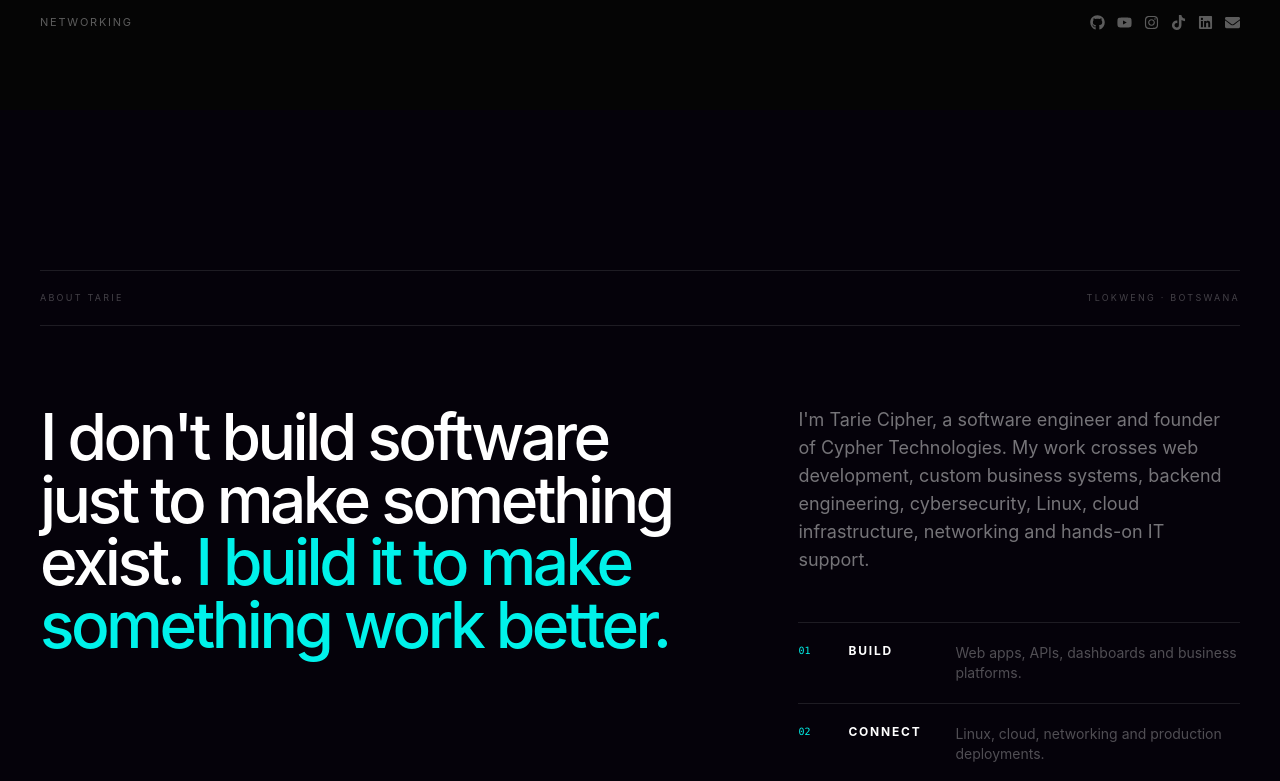
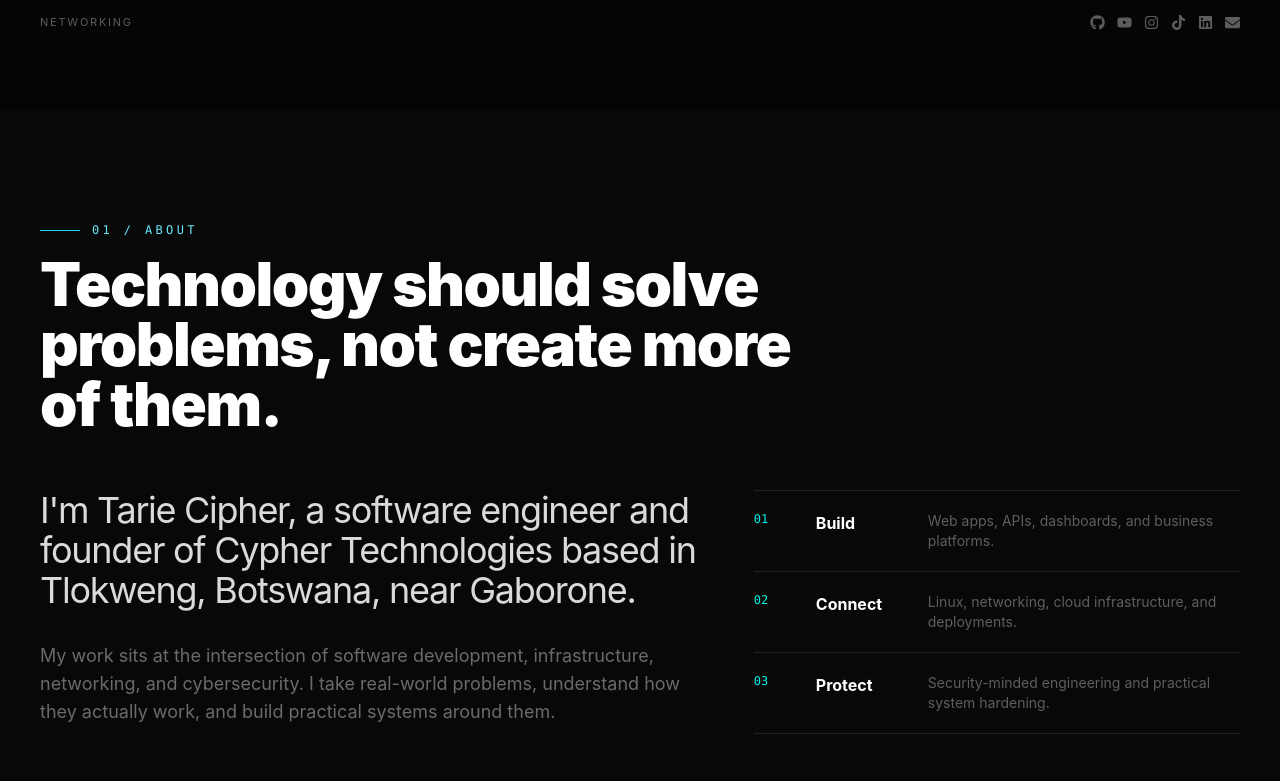
Before and after one commit to tarieciphertech/cypher-portfolio, a React (Vite) app: page / in a window 1280 px wide. Shown: the part 819-1600 px from the top of the page. Built offline with nearby package versions, Linux system fonts and the light colour scheme.

Commit message:
Restore original CypherTech portfolio design

```diff
--- a/src/components/About.jsx
+++ b/src/components/About.jsx
@@ -1,15 +1,26 @@
-import { motion } from "framer-motion";
+import SectionTitle from "./SectionTitle";
 
-const facts=[["01","BUILD","Web apps, APIs, dashboards and business platforms."],["02","CONNECT","Linux, cloud, networking and production deployments."],["03","PROTECT","Security-minded engineering and practical hardening."]];
+const highlights = [
+  ["01","Build","Web apps, APIs, dashboards, and business platforms."],
+  ["02","Connect","Linux, networking, cloud infrastructure, and deployments."],
+  ["03","Protect","Security-minded engineering and practical system hardening."],
+];
 
-export default function About(){
- return <section id="about" className="relative py-28 md:py-40 px-5 md:px-10 overflow-hidden">
-  <div className="max-w-[1500px] mx-auto">
-   <div className="border-y border-white/10 py-5 flex justify-between text-[9px] uppercase tracking-[.25em] text-white/25"><span>About Tarie</span><span>Tlokweng · Botswana</span></div>
-   <div className="grid lg:grid-cols-[1.2fr_.8fr] gap-14 lg:gap-24 py-20">
-    <motion.div initial={{opacity:0,x:-30}} whileInView={{opacity:1,x:0}} viewport={{once:true}}><p className="text-[clamp(2.2rem,5vw,5.5rem)] font-medium tracking-[-.055em] leading-[.98]">I don't build software just to make something exist.<span className="text-[#00f2ea]"> I build it to make something work better.</span></p></motion.div>
-    <div><p className="text-white/45 text-base md:text-lg leading-8">I'm Tarie Cipher, a software engineer and founder of Cypher Technologies. My work crosses web development, custom business systems, backend engineering, cybersecurity, Linux, cloud infrastructure, networking and hands-on IT support.</p><div className="mt-12 border-t border-white/10">{facts.map(([num,title,text])=><div key={num} className="grid grid-cols-[38px_95px_1fr] gap-3 py-5 border-b border-white/10"><span className="font-mono text-[10px] text-[#00f2ea]">{num}</span><strong className="text-xs tracking-[.15em]">{title}</strong><span className="text-sm text-white/30">{text}</span></div>)}</div></div>
-   </div>
-  </div>
- </section>
+export default function About() {
+  return (
+    <section id="about" className="py-28 px-6 md:px-10 bg-[#080808]">
+      <div className="max-w-[1400px] mx-auto">
+        <SectionTitle label="01 / About" title="Technology should solve problems, not create more of them." />
+        <div className="grid lg:grid-cols-[1.15fr_.85fr] gap-14">
+          <div>
+            <p className="text-2xl md:text-4xl leading-[1.15] tracking-[-.035em] text-white/85">I'm Tarie Cipher, a software engineer and founder of Cypher Technologies based in Tlokweng, Botswana, near Gaborone.</p>
+            <p className="text-white/40 text-base md:text-lg leading-8 mt-8 max-w-2xl">My work sits at the intersection of software development, infrastructure, networking, and cybersecurity. I take real-world problems, understand how they actually work, and build practical systems around them.</p>
+          </div>
+          <div className="border-t border-white/10">
+            {highlights.map(([num,title,text]) => <div key={num} className="grid grid-cols-[50px_100px_1fr] gap-3 py-5 border-b border-white/10"><span className="font-mono text-xs text-[#00f2ea]">{num}</span><strong>{title}</strong><span className="text-sm text-white/35">{text}</span></div>)}
+          </div>
+        </div>
+      </div>
+    </section>
+  );
 }
```
